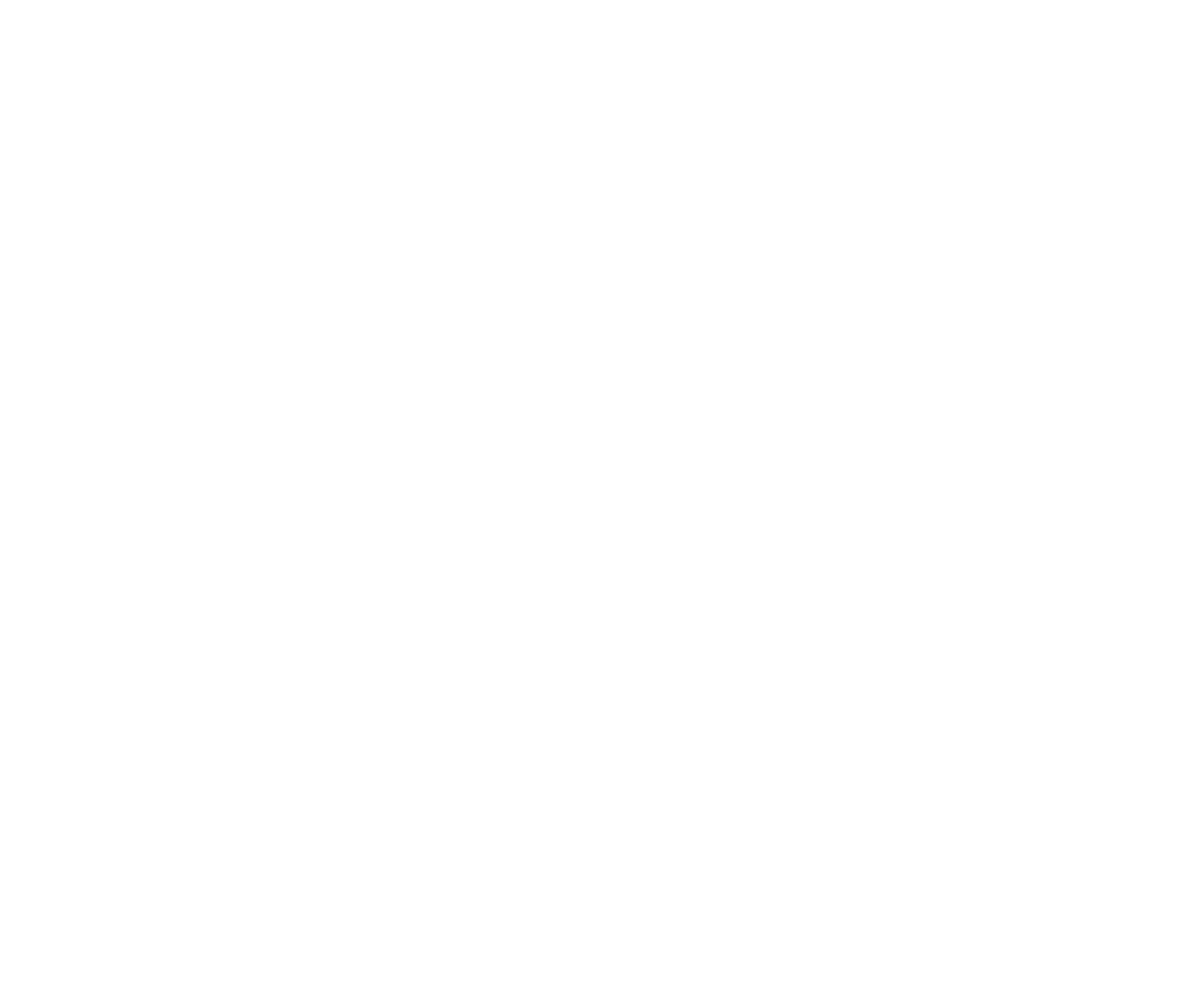
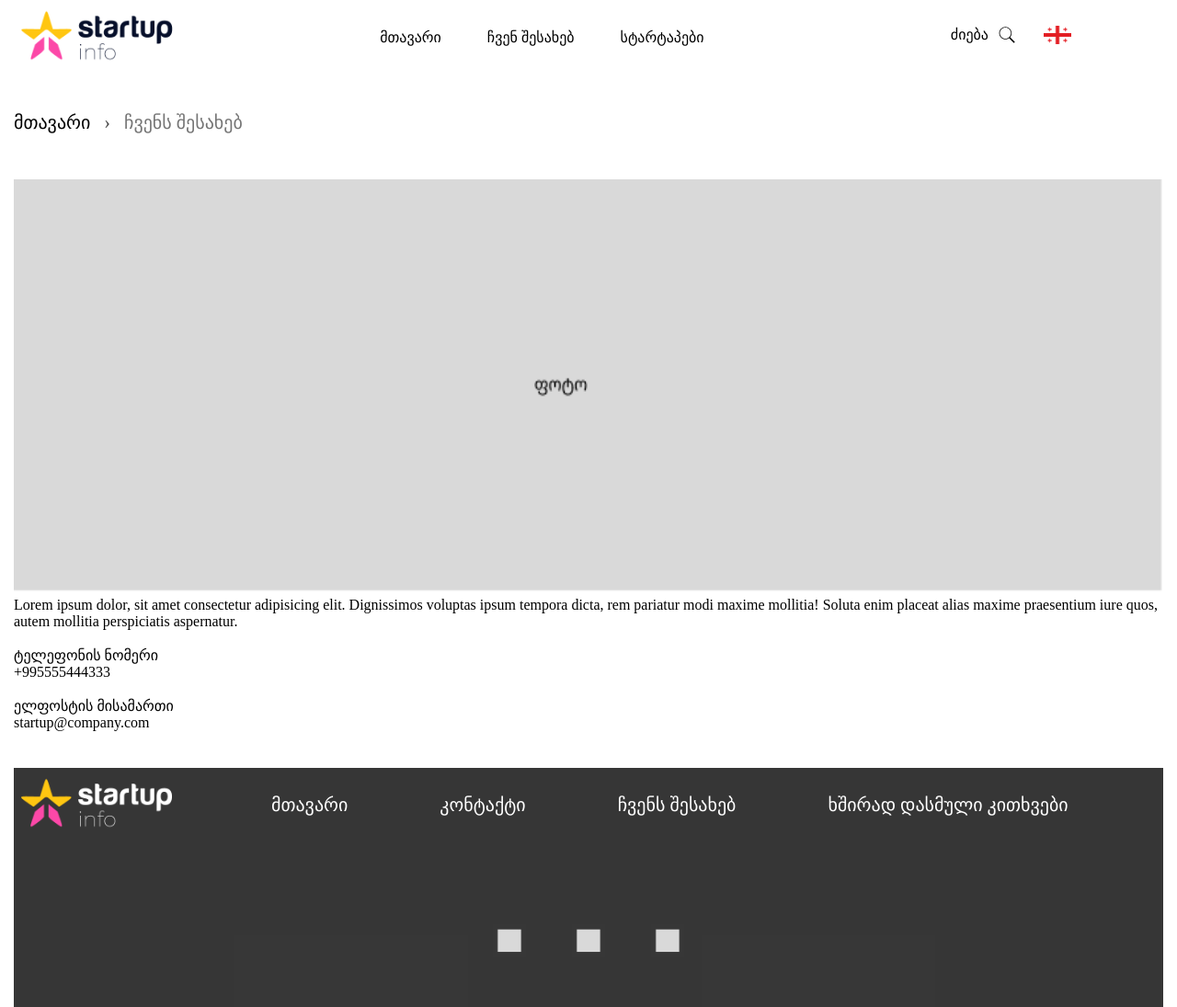
Before and after one commit to Natia-M/Pro-Practice, a plain HTML site: page aboutus.html in a window 1280 px wide. Shown: the whole page at 92% size. Before the commit the page ends 800 px from the top, so only its background shows below. Drawn offline with Linux system fonts and the light colour scheme.

Commit message:
made starter about us page

```diff
--- a/aboutus.html
+++ b/aboutus.html
@@ -3,7 +3,100 @@
   <head>
     <meta charset="UTF-8" />
     <meta name="viewport" content="width=device-width, initial-scale=1.0" />
-    <title>Document</title>
+    <link rel="stylesheet" href="css/style.css" />
+    <title>About us</title>
   </head>
-  <body></body>
+  <body>
+    <header class="flex">
+      <a href="index.html"><img src="images/logo-bk.png" alt="logo" /></a>
+      <nav class="flex">
+        <ul class="flex">
+          <a href="index.html"><li>მთავარი</li></a>
+          <a href="aboutus.html"><li>ჩვენ შესახებ</li></a>
+          <a href="startup.html"><li>სტარტაპები</li></a>
+        </ul>
+      </nav>
+      <div class="flex header-ic">
+        <div class="flex srch">
+          <div>ძიება</div>
+          <div class="search">
+            <img
+              class="search-icon"
+              src="images/search icon.svg"
+              alt="search icon"
+            />
+          </div>
+        </div>
+        <div>
+          <img class="flag-icon" src="images/ flag icon.png" alt="flag" />
+        </div>
+      </div>
+    </header>
+    <nav class="breadcrumb" >
+      <a class="return" href="index.html">მთავარი</a>
+      <span class="separator">›</span>
+      <a class="current" href="aboutus.html">ჩვენს შესახებ</a>
+    </nav>
+    <section class="about-us-img-container">
+      <img class="about-us-img" src="images/aboutusphoto.png" alt="" />
+    </section>
+    <section>
+      <p>Lorem ipsum dolor, sit amet consectetur adipisicing elit. Dignissimos voluptas ipsum tempora dicta, rem pariatur modi maxime mollitia! Soluta enim placeat alias maxime praesentium iure quos, autem mollitia perspiciatis aspernatur.</p>
+    </section>
+    <section class="contact-container">
+        <div class="phone">
+            <a class="phone-link" href="tel:+995555444333" target="_blank"><img class="" src=""></a>
+            <div>
+                <p class="p-number">ტელეფონის ნომერი</p>
+                <a href="tel:+1 256 254 84 56" target="_blank" class="a-number">+995555444333</a>
+            </div>
+        </div>
+        <div class="email">
+            <a class="email-link" href="mailto:9@gmail.com" target="_blank"><img class="" src=""></a>
+            <div>
+                <p class="p-email">ელფოსტის მისამართი</p>
+                <a href="mailto:startup@company.com" target="_blank" class="a-email">startup@company.com</a>
+            </div>
+        </div>
+    </section>
+    <footer class="footer">
+      <div class="div-flex">
+        <a href="index.html">
+          <img class="footer-logo" src="images/logo-wh.png" alt="logo" />
+        </a>
+        <div class="div-footer-nav">
+          <a class="a-nav" href="#">მთავარი</a>
+          <a class="a-nav" href="#">კონტაქტი</a>
+          <a class="a-nav" href="aboutus.html">ჩვენს შესახებ</a>
+          <a class="a-nav" href="#">ხშირად დასმული კითხვები</a>
+        </div>
+      </div>
+      <div class="div-social">
+        <a class="a-social" href="#">
+          <img
+            class="img-social"
+            src="images/soc-net-img.PNG"
+            alt=""
+            target="_blank"
+          />
+        </a>
+        <a class="a-social" href="#">
+          <img
+            class="img-social"
+            src="images/soc-net-img.PNG"
+            alt=""
+            target="_blank"
+          />
+        </a>
+        <a class="a-social" href="#">
+          <img
+            class="img-social"
+            src="images/soc-net-img.PNG"
+            alt=""
+            target="_blank"
+          />
+        </a>
+      </div>
+    </footer>
+  </body>
 </html>
--- a/css/style.css
+++ b/css/style.css
@@ -213,3 +213,35 @@ li {
   width: 36px;
   height: 36px;
 }
+
+/* ჩვენს შესახებ */
+
+.breadcrumb {
+  font-size: 20px;
+  color: #444;
+  margin-top: 40px;
+}
+
+.return {
+  text-decoration: none;
+  color: #000000;
+}
+
+.separator {
+  margin: 0 10px;
+}
+
+.current {
+  color: #757575;
+}
+
+.about-us-img-container{
+  text-align: center;
+}
+
+.about-us-img{
+  max-width: 1400px;
+  width: 100%;
+  height: 450px;
+  margin-top: 50px;
+}
```
Also changed, not shown: index.html (+1 -2 lines), images/aboutusphoto.png (added), images/foto.png, images/logo-starter.PNG (deleted).
